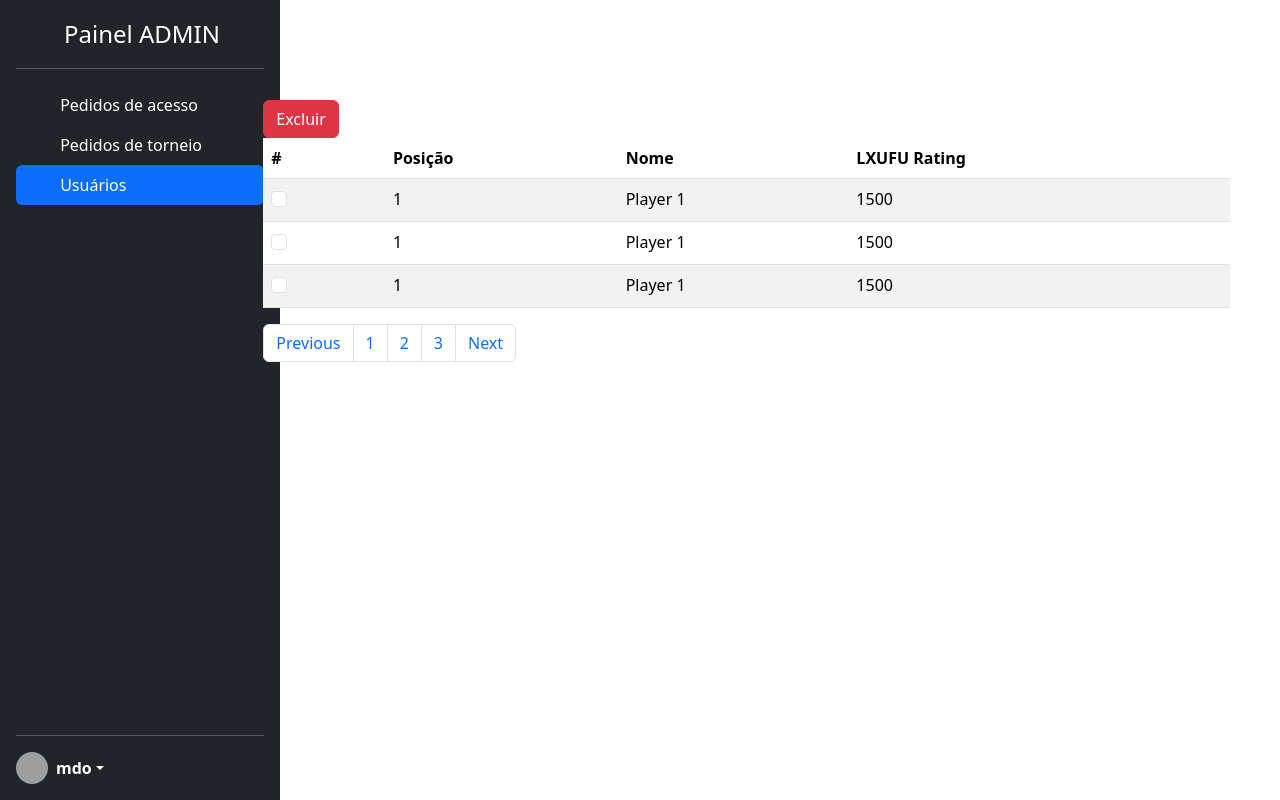
After one commit to CalebePrates/trabalho-final-ppi, a PHP site: page /admin-users.html in a window 1280 px wide. The commit adds this page. Run offline with PHP 8.4, Linux system fonts and the light colour scheme; grey boxes are pictures that could not be loaded.

Commit message:
mudanças paineis e data

```diff
--- /dev/null
+++ b/admin-users.html
@@ -0,0 +1,117 @@
+<!doctype html>
+<html lang="pt-BR">
+  <head>
+    <meta charset="utf-8">
+    <meta name="viewport" content="width=device-width, initial-scale=1">
+    <title>LXUFU</title>
+    <link rel="stylesheet" href="css/styles.css">
+    <link rel="stylesheet" href="css/admin-panel.css">
+    <link href="https://cdn.jsdelivr.net/npm/bootstrap@5.3.2/dist/css/bootstrap.min.css" rel="stylesheet" integrity="sha384-T3c6CoIi6uLrA9TneNEoa7RxnatzjcDSCmG1MXxSR1GAsXEV/Dwwykc2MPK8M2HN" crossorigin="anonymous">
+  </head>
+  <body>
+    <header class="col-xl-2">
+        <nav>
+            <div class="d-flex flex-column flex-shrink-0 p-3 text-white bg-dark" id="navbar-admin">
+            <a href="/" class="d-flex align-items-center mb-3 mb-md-0 me-md-auto text-white text-decoration-none">
+              <svg class="bi me-2" width="40" height="32"><use xlink:href="#bootstrap"></use></svg>
+              <span class="fs-4">Painel ADMIN</span>
+            </a>
+            <hr>
+            <ul class="nav nav-pills flex-column mb-auto">
+              <li class="nav-item">
+                <a href="admin-panel.html" class="nav-link text-white" aria-current="page">
+                  <svg class="bi me-2" width="16" height="16"><use xlink:href="#home"></use></svg>
+                  Pedidos de acesso
+                </a>
+              </li>
+              <li>
+                <a href="admin-tournament-panel.html" class="nav-link text-white">
+                  <svg class="bi me-2" width="16" height="16"><use xlink:href="#speedometer2"></use></svg>
+                  Pedidos de torneio
+                </a>
+              </li>
+              <li>
+                <a href="admin-users.html" class="nav-link active">
+                  <svg class="bi me-2" width="16" height="16"><use xlink:href="#table"></use></svg>
+                  Usuários
+                </a>
+              </li>
+            </ul>
+            <hr>
+            <div class="dropdown">
+              <a href="#" class="d-flex align-items-center text-white text-decoration-none dropdown-toggle" id="dropdownUser1" data-bs-toggle="dropdown" aria-expanded="false">
+                <img src="https://github.com/mdo.png" alt="" width="32" height="32" class="rounded-circle me-2">
+                <strong>mdo</strong>
+              </a>
+              <ul class="dropdown-menu dropdown-menu-dark text-small shadow" aria-labelledby="dropdownUser1">
+                <li><a class="dropdown-item" href="#">Profile</a></li>
+                <li><hr class="dropdown-divider"></li>
+                <li><a class="dropdown-item" href="#">Sair do painel</a></li>
+              </ul>
+            </div>
+          </div>
+        </nav>
+    </header>
+    <main class="col-xl-10" id="main-admin">
+        <section class="col-sm-12" id="table-listing">
+            <button type="button" class="btn btn-danger">Excluir</button>
+            <div>
+                <table class="table table-striped">
+                    <thead>
+                      <tr>
+                        <th scope="col">#</th>
+                        <th class="posicao">Posição</th>
+                        <th>Nome</th>
+                        <th>LXUFU Rating</th>
+                      </tr>
+                    </thead>
+                    <tbody>
+                      <tr>
+                        <th scope="row">
+                            <div class="form-check">
+                                <input class="form-check-input" type="checkbox" value="">
+                            </div>
+                        </th>
+                        <td >1</td>
+                        <td>Player 1</td>
+                        <td>1500</td>
+                      </tr>
+                      <tr>
+                        <th scope="row">
+                            <div class="form-check">
+                                <input class="form-check-input" type="checkbox" value="">
+                            </div>
+                        </th>
+                        <td >1</td>
+                        <td>Player 1</td>
+                        <td>1500</td>
+                      </tr>
+                      <tr>
+                        <th scope="row">
+                            <div class="form-check">
+                                <input class="form-check-input" type="checkbox" value="">
+                            </div>
+                        </th>
+                        <td >1</td>
+                        <td>Player 1</td>
+                        <td>1500</td>
+                      </tr>
+                    </tbody>
+                </table>
+            </div>
+            <div>
+                <nav aria-label="Page navigation example">
+                    <ul class="pagination">
+                      <li class="page-item"><a class="page-link" href="#">Previous</a></li>
+                      <li class="page-item"><a class="page-link" href="#">1</a></li>
+                      <li class="page-item"><a class="page-link" href="#">2</a></li>
+                      <li class="page-item"><a class="page-link" href="#">3</a></li>
+                      <li class="page-item"><a class="page-link" href="#">Next</a></li>
+                    </ul>
+                </nav>
+            </div>
+        </section>
+    </main>
+    <script src="https://cdn.jsdelivr.net/npm/bootstrap@5.3.2/dist/js/bootstrap.bundle.min.js" integrity="sha384-C6RzsynM9kWDrMNeT87bh95OGNyZPhcTNXj1NW7RuBCsyN/o0jlpcV8Qyq46cDfL" crossorigin="anonymous"></script>
+  </body>
+</html>
--- a/js/index.js
+++ b/js/index.js
@@ -1,4 +1,4 @@
-var countDate = new Date('Octuber 17, 2023 00:00:00').getTime();
+var countDate = new Date('December 24, 2023 00:00:00').getTime();
 
 setInterval(function(){
    var now = new Date().getTime();
```
Also changed, not shown: admin-panel.html (+13 -12 lines), admin-tournament-panel.html (+13 -12 lines), css/inicio.css (+31 -1 lines), index.html (+16 -35 lines).
